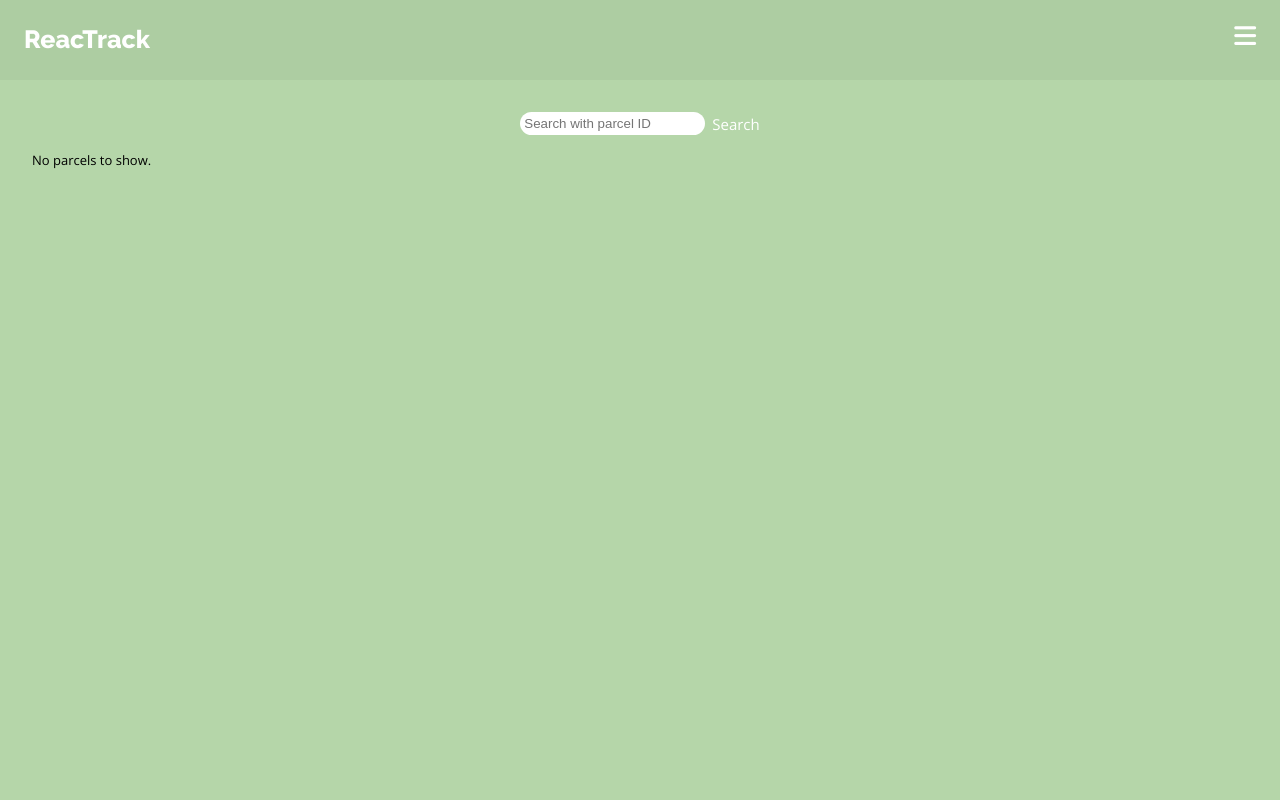
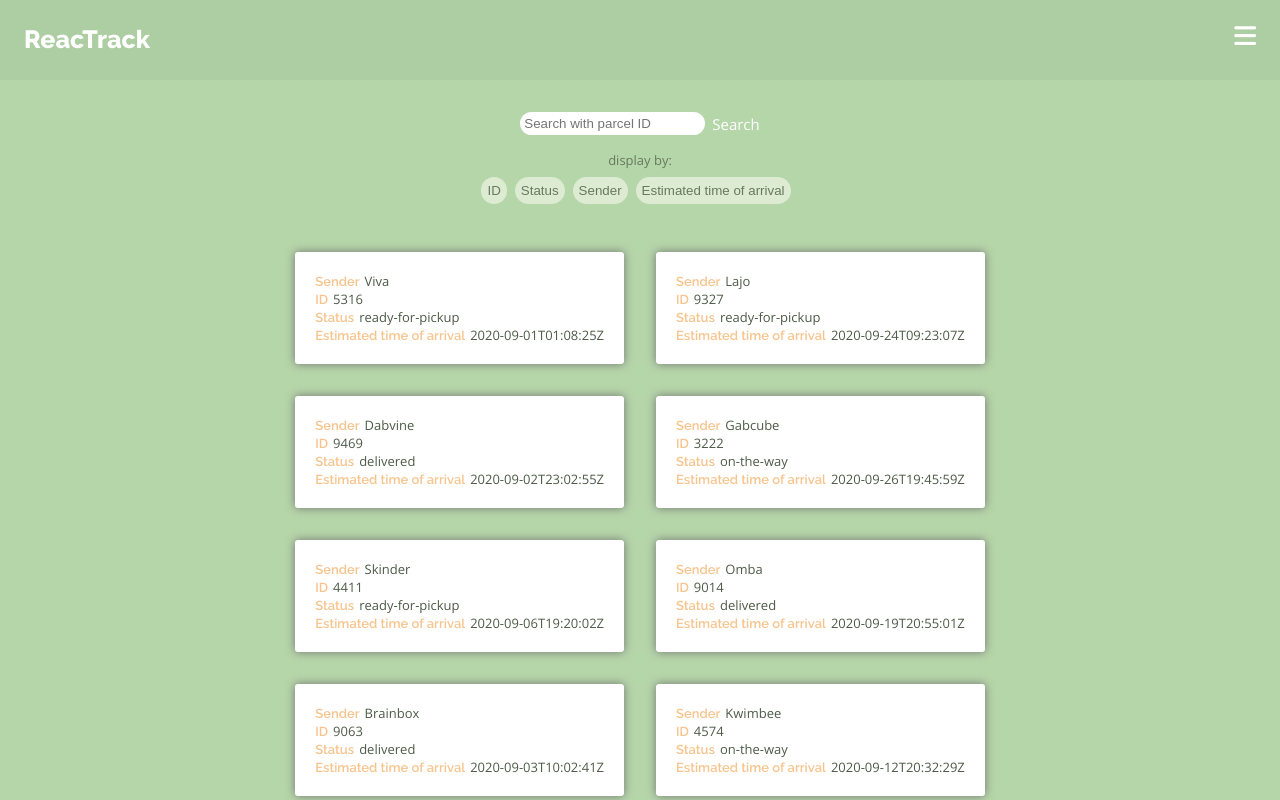
Before and after one commit to blacknstones/ReacTrack, a React (Create React App) app: page /parcels in a window 1280 px wide. Shown: the top 800 px of the page. Built offline with nearby package versions, Linux system fonts and the light colour scheme; no server answers.

Commit message:
Refactored project

```diff
--- a/src/App.jsx
+++ b/src/App.jsx
@@ -3,7 +3,7 @@ import React, { useState, useEffect } from 'react';
 import { BrowserRouter as Router, Switch, Route } from "react-router-dom";
 
 // Data for testing
-//import information from './fakeDB.json';
+import information from './fakeDB.json';
 
 // Components
 import HomePage from './components/templates/HomepPage';
@@ -16,7 +16,7 @@ import './css/style.css';
 
 export default function App() {
 
-    const endpoint = "https://my.api.mockaroo.com/orders.json?key=e49e6840";
+    /* const endpoint = "https://my.api.mockaroo.com/orders.json?key=e49e6840";
     const [status, setStatus] = useState(0);
     const [information, setInformation] = useState([]);
     const getData = async () => {
@@ -33,10 +33,10 @@ export default function App() {
     };
     useEffect(() => {
         getData();
-    }, []);
+    }, []); */
 
   // Add this line for testing with FakeDB
-  //const status = 1;
+  const status = 1;
 
   return (
     <Router>
--- a/src/components/organisms/Filters.jsx
+++ b/src/components/organisms/Filters.jsx
@@ -2,7 +2,7 @@
 import React, { useState } from 'react';
 
 // Components
-import Parcel from '../molecules/ParcelCard';
+import ParcelCard from '../molecules/ParcelCard';
 
 export default function Filters({ information }) {
 
@@ -11,7 +11,7 @@ export default function Filters({ information }) {
     // Sort parcels by input key
     function sortParcels(key) {
         const sortedResults = information.sort((a, b) => (a[key] > b[key] ? 1 : -1));
-        return sortedResults.map((item) => <Parcel key={item.id} data={item} />)
+        return sortedResults.map((item) => <ParcelCard key={item.id} data={item} />)
     }
 
     return (
--- a/src/components/templates/ParcelsPage.jsx
+++ b/src/components/templates/ParcelsPage.jsx
@@ -14,10 +14,7 @@ export default function ParcelsPage({ status, information }) {
             <div className="main-content">
                 <SearchBar />
                 {status === 1 ? <Filters information={information} /> : <p className="not-found">No parcels to show.</p>}
-
             </div>
-
-
         </div>
     );
 }
```
Also changed, not shown: src/assets/dependencies.png (added), 1 other file (tests, documents, lock files or other folders).
